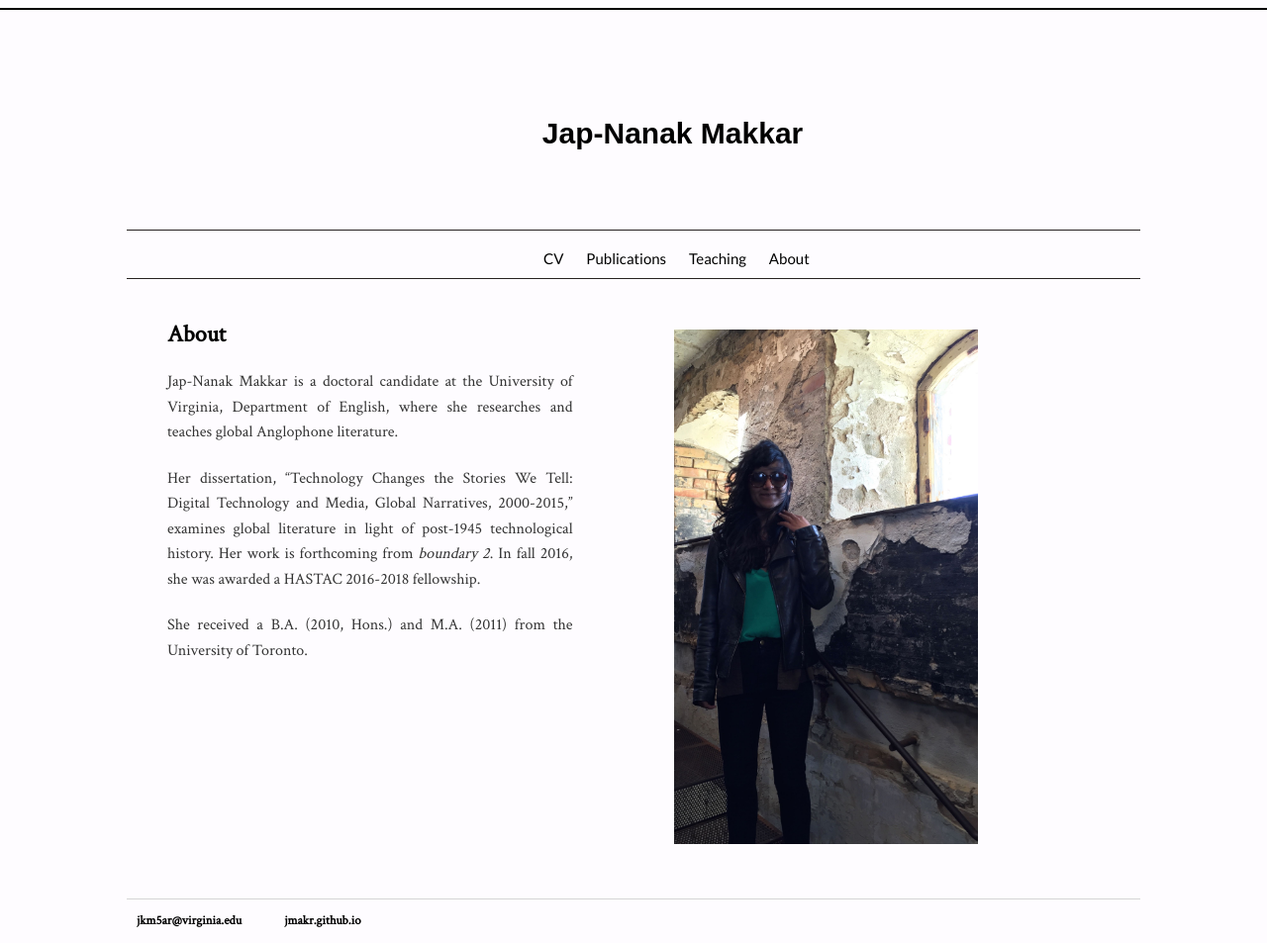
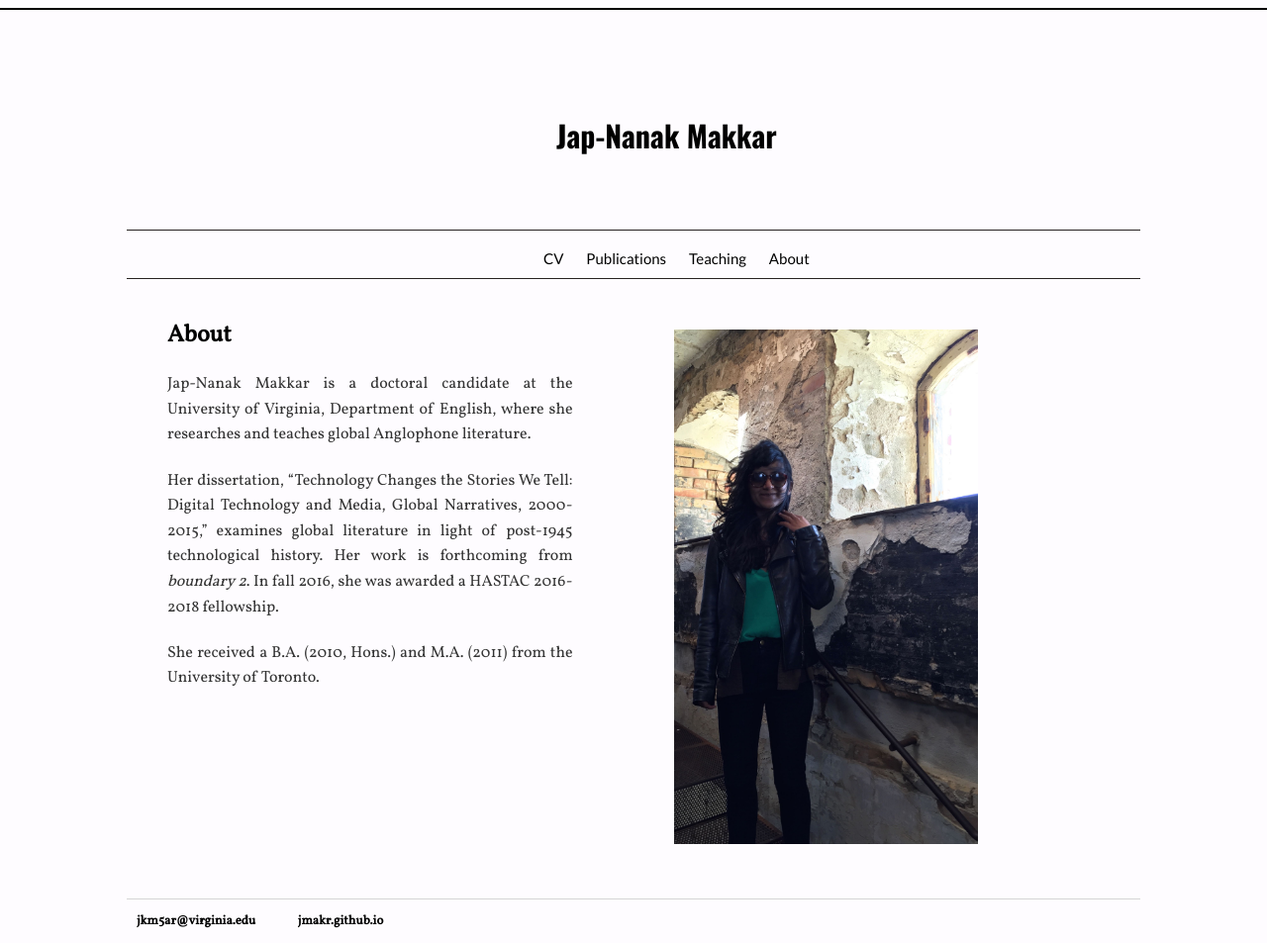
Before and after one commit to jmakr/jmakr.github.io, a Jekyll site: the page built from index.html, in a window 1280 px wide. Shown: the whole page at 99% size. Built offline with Jekyll 4.4.1, drawn with Linux system fonts in a browser that asks for light colours.

Commit message:
Update main.css

```diff
--- a/css/main.css
+++ b/css/main.css
@@ -22,7 +22,8 @@ header {
 
 h1 {
   text-align: center;
-  font-family: 'Julius Sans One', sans-serif;
+  font-family: 'Oswald', sans-serif;
+  font-weight:700;
   font-size: 30px;
 
 
@@ -116,16 +117,16 @@ a:hover {
 h2 {
     font-size: 1.5em;
     color:black;
-    font-family: 'Crimson Text', serif;
+    font-family: 'Vollkorn', serif;
 }
 
 h3 {
     font-size: 1em;
     color: grey;
-    font-family: 'Crimson Text', serif;
+    font-family: 'Vollkorn', serif;
 }
 p {
-    font-family: 'Crimson Text', serif;
+    font-family: 'Vollkorn', serif;
     font-size: 1.0em;
     line-height: 1.6em;
     color: #333;
@@ -145,7 +146,7 @@ p {
 }
 
 p2 {
-    font-family: 'Crimson Text', serif;
+    font-family: 'Vollkorn', serif;
     font-size: 1.0em;
     line-height: 1.6em;
     color: #333;
@@ -178,7 +179,7 @@ footer {
 
 }
 nav ul, footer ul {
-    font-family: 'Crimson Text', serif;
+    font-family: 'Vollkorn', serif;
     padding: 0px;
     list-style: none;
     font-weight: bold;
@@ -194,7 +195,7 @@ nav ul li, footer ul li {
 ul.posts {
     font-size: 1.19em;
     line-height: 1.6em;
-    font-family: 'Crimson Text', serif;
+    font-family: 'Vollkorn', serif;
     color: #333;
 
 }
@@ -203,7 +204,7 @@ ul.posts li {
     list-style: none;
     font-size: 1em;
     line-height: 1.6em;
-    font-family: 'Crimson Text', serif;
+    font-family: 'Vollkorn', serif;
 
     color: #333;
 }
```
